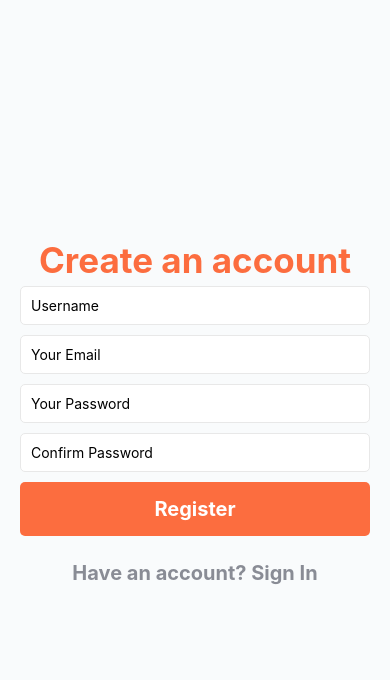
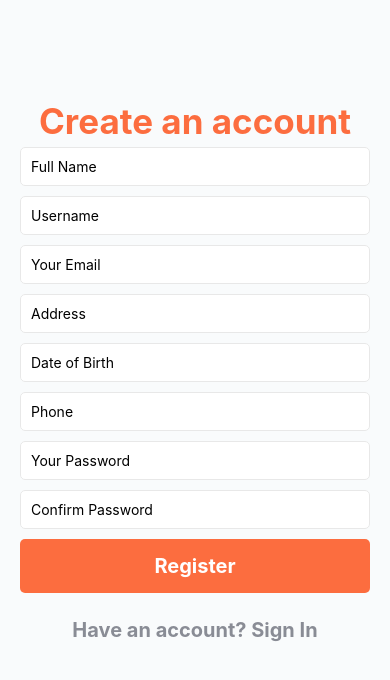
Before and after one commit to baonguyenduy2002/FastCoffeeCustomer, a React Native app in the folder fastcoffeecustomer/: screen /Signup in a window 390 px wide. Shown: the top 680 px of the page. Built offline with nearby package versions, Linux system fonts and the light colour scheme.

Commit message:
update Signup Page

```diff
--- a/fastcoffeecustomer/components/SearchBar/SearchBar.js
+++ b/fastcoffeecustomer/components/SearchBar/SearchBar.js
@@ -13,7 +13,6 @@ const SearchBar = ({clicked, searchPhrase, setSearchPhrase, setClicked, data, se
             return itemData.indexOf(textData) > -1;
         })
         setFilter(newData);
-        console.log(newData);
     } else {
       setFilter(data);
     }
--- a/fastcoffeecustomer/screens/SignUp/SignUp.js
+++ b/fastcoffeecustomer/screens/SignUp/SignUp.js
@@ -1,13 +1,17 @@
 import React, {useState} from "react";
-import { View, Text, StyleSheet, Image, useColorScheme } from "react-native";
+import { View, Text, StyleSheet, ScrollView  } from "react-native";
 import CustomInput from "../../components/CustomInput/CustomInput.js";
 import CustomButton from "../../components/CustomButton/CustomButton.js";
 import { useNavigation } from "@react-navigation/native";
 
 
 function Signup() {
+    const [fullName, setFullName] = useState('');
     const [userName, setUserName] = useState('');
     const [email, setEmail] = useState('');
+    const [address, setAddress] = useState('');
+    const [dob, setDoB] = useState('');
+    const [phone, setPhone] = useState('');
     const [password, setPassword] = useState('');
     const [confirmPassword, setConfirmPassword] = useState('');
 
@@ -23,13 +27,23 @@ function Signup() {
 
     return (
         <View style={Styles.container}>
+            <ScrollView
+                style={Styles.scrollView}
+                showsVerticalScrollIndicator={false}
+                contentContainerStyle={{alignItems: 'center'}}
+            >
                 <Text style={Styles.label}>Create an account</Text>
+                <CustomInput placeholder="Full Name" value={fullName} setValue={setFullName} />
                 <CustomInput placeholder="Username" value={userName} setValue={setUserName} />
                 <CustomInput placeholder="Your Email" value={email} setValue={setEmail} />
+                <CustomInput placeholder="Address" value={address} setValue={setAddress} />
+                <CustomInput placeholder="Date of Birth" value={dob} setValue={setDoB} />
+                <CustomInput placeholder="Phone" value={phone} setValue={setPhone} />
                 <CustomInput placeholder="Your Password" value={password} setValue={setPassword} secure={true} />
                 <CustomInput placeholder="Confirm Password" value={confirmPassword} setValue={setConfirmPassword} secure={true} />
                 <CustomButton text="Register" onPress={onSignUpPressed} />
                 <CustomButton text="Have an account? Sign In" onPress={onSignInPressed} type="TERTIARY" />
+            </ScrollView>
         </View>
     )
 }
@@ -44,7 +58,10 @@ const Styles = StyleSheet.create({
         justifyContent: 'center',
         paddingHorizontal: 20,
    },
-
+   scrollView : {
+        marginTop: 100,
+        width: '100%',
+   },
    label: {
         fontSize: 35,
         color: "#FC6D3F",
```
Also changed, not shown: fastcoffeecustomer/screens/signup/signup.js (added, +72 -0 lines). Lines whose indentation alone changed are shown as unchanged.
